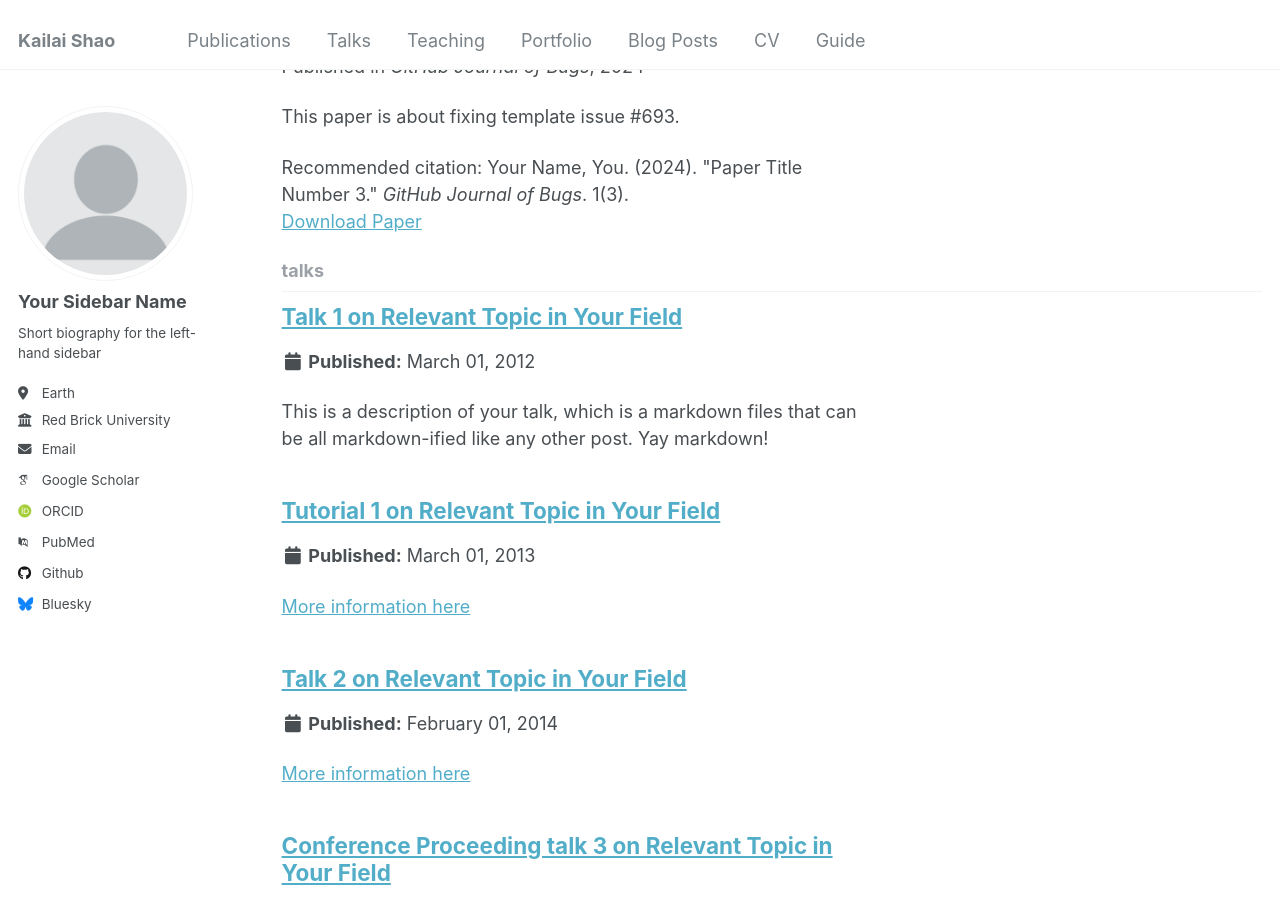
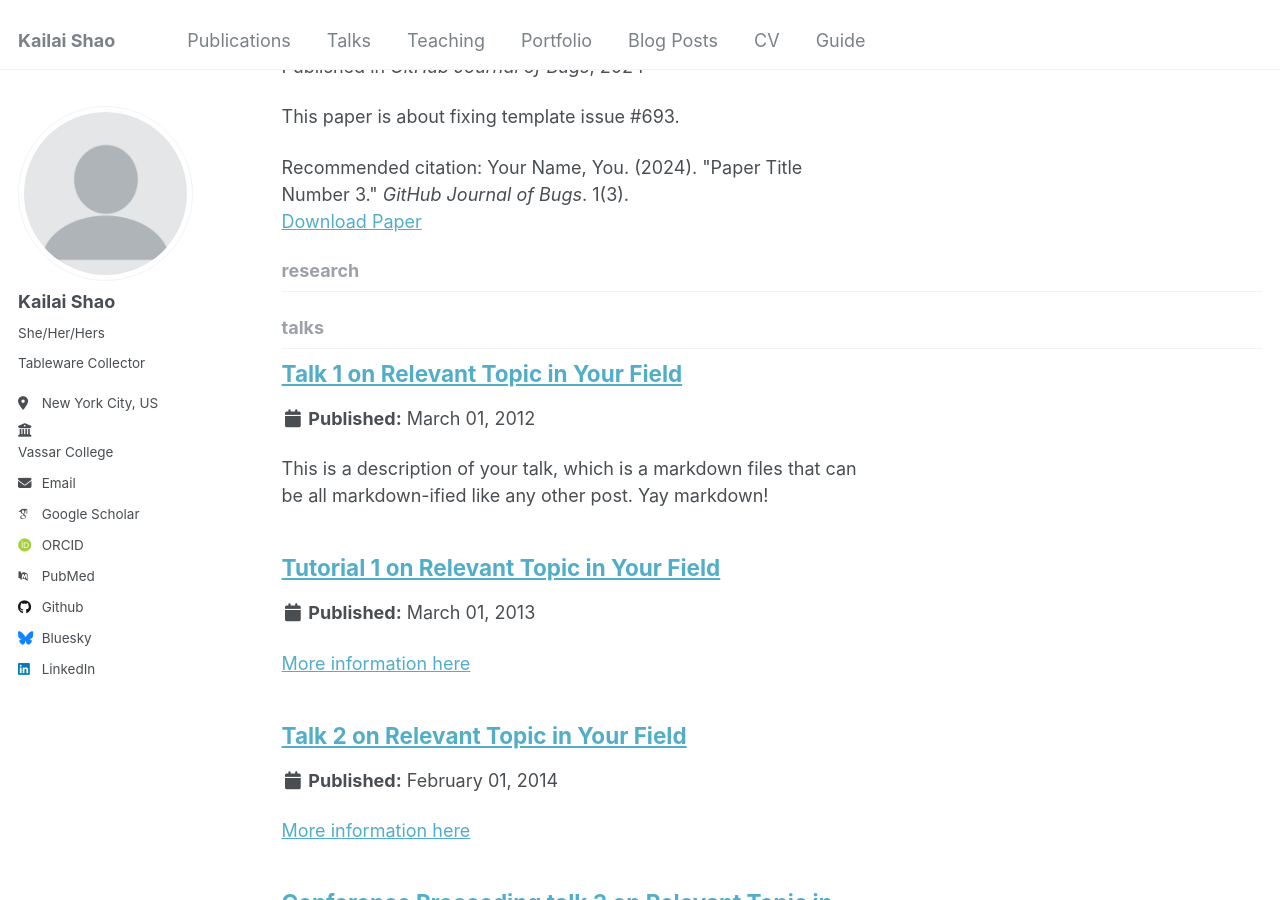
Before and after one commit to kshao19/kshao.github.io, a Jekyll site: the page built from _pages/collection-archive.html, in a window 1280 px wide and 900 px high, scrolled down 2049 px. Built offline with Jekyll 4.4.1, drawn with Linux system fonts in a browser that asks for light colours; some web fonts are replaced.

Commit message:
Update _config.yml

```diff
--- a/_config.yml
+++ b/_config.yml
@@ -11,7 +11,7 @@ locale                   : "en-US"
 title                    : "Kailai Shao"
 title_separator          : "-"
 name                     : &name "Kailai"
-description              : &description "Tableware Collector"
+description              : &description "Kailai's Website"
 url                      : https://kshao19.github.io # the base hostname & protocol for your site e.g. "https://mmistakes.github.io"
 baseurl                  : "" # the subpath of your site, e.g. "/blog"
 repository               : "https://github.com/kshao19/kshao19.github.io"
@@ -22,13 +22,13 @@ repository               : "https://github.com/kshao19/kshao19.github.io"
 author:
   # Biographic information
   avatar           : "profile.png"
-  name             : "Your Sidebar Name"
-  pronouns         : # example: "she/her"
-  bio              : "Short biography for the left-hand sidebar"
-  location         : "Earth"
-  employer         : "Red Brick University"
+  name             : "Kailai Shao"
+  pronouns         : "She/Her/Hers"# example: "she/her"
+  bio              : "Tableware Collector"
+  location         : "New York City, US"
+  employer         : <a href="https://www.vassar.edu/">Vassar College</a>
   uri              : # URL
-  email            : "none@example.org"
+  email            : "Kailai_shao@outlook.com"
 
   # Academic websites
   arxiv            : # URL - Update with the correct link to your profile
@@ -57,7 +57,7 @@ author:
   keybase          : # Username
   instagram        : # Username
   lastfm           : # Username
-  linkedin         : # Username
+  linkedin         : "https://www.linkedin.com/in/kailai-shao-87293217a/"
   mastodon         : # URL
   medium           : # URL
   pinterest        : # Username
@@ -83,7 +83,7 @@ publication_category:
     title: 'Conference Papers'
 
 # Site Settings
-teaser                   :  # filename of teaser fallback teaser image placed in /images/, .e.g. "500x300.png"
+teaser                   :  "Teaser.jpg"# filename of teaser fallback teaser image placed in /images/, .e.g. "500x300.png"
 breadcrumbs              : false # true, false (default)
 words_per_minute         : 160
 future                   : true
@@ -155,6 +155,7 @@ include:
   - .htaccess
   - _pages
   - files
+  - images
 exclude:
   - "*.sublime-project"
   - "*.sublime-workspace"
@@ -223,7 +224,9 @@ collections:
   talks:
     output: true
     permalink: /:collection/:path/
-
+  research:
+    output: true
+    permalink: /:collection/:path/
 
 # These settings control how pages and collections are included in the site
 defaults:
@@ -280,7 +283,14 @@ defaults:
       layout: talk
       author_profile: true
       share: true
-
+  # _research
+  - scope:
+      path: ""
+      type: research
+    values:
+      layout: single
+      author_profile: true
+      share: true
 
 # Sass/SCSS
 sass:
```
